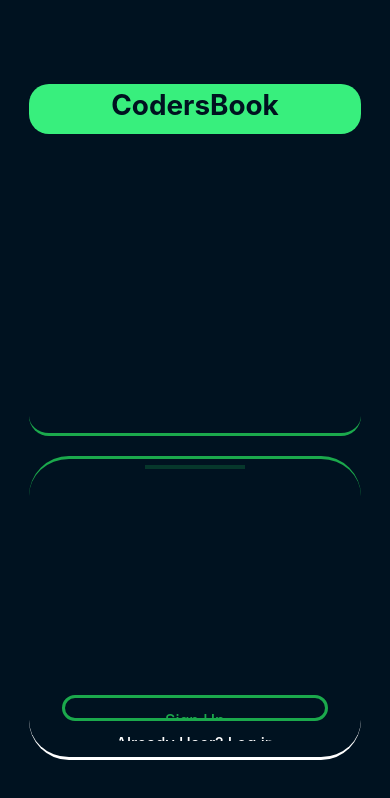
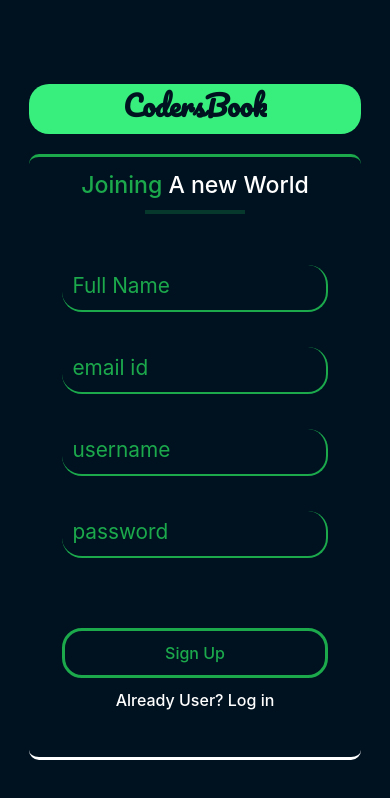
Before and after one commit to subhammahanty235/Codersbook-client-app, a React (Create React App) app: page /signup in a window 390 px wide. Shown: the top 798 px of the page. Built offline with nearby package versions, Linux system fonts and the light colour scheme.

Commit message:
signup page responsiveness improved

```diff
--- a/src/pages/authentication/signup/Signup.jsx
+++ b/src/pages/authentication/signup/Signup.jsx
@@ -53,7 +53,7 @@
                 <div className="logores">
                         <h1 className='text-center'>CodersBook</h1>
                     </div>
-                    <div className="image">
+                    <div className="image763">
                         <img src={imagearray[Math.floor(Math.random() * 4)]} alt="login" />
                         {/* <img src="https://mdbcdn.b-cdn.net/img/Photos/new-templates/bootstrap-login-form/draw2.svg" alt="image" /> */}
                     </div>
@@ -81,12 +81,12 @@
                         {/* <p className="text-center">
                             Aleady A user , Click on the Already User Button to login
                         </p> */}
-                        {/* <div className="buttonbox">
+                        {/* <div className="buttonbox">c
                             <button className="btn-login1">
                                 Sign Up
                             </button>
                             <button className="btn-login2">
-                               Already an User!
+                               Already an User!f
                             </button>
 
                         </div> */}
--- a/src/pages/authentication/signup/signup.css
+++ b/src/pages/authentication/signup/signup.css
@@ -1,24 +1,26 @@
+@import url('https://fonts.googleapis.com/css2?family=Merriweather:ital@1&family=Pacifico&family=Quicksand&family=Source+Sans+Pro:wght@200&display=swap');
+
 .main {
-    /* background-color: rgb(36, 100, 157); */
+
     width: 100vw;
     height: 100vh;
     background-color: #001220;
-    /* position: absolute; */
+
     display: flex;
-    /* flex-direction: column; */
+
     align-items: center;
     justify-content: center;
 }
 
 .innermain {
-    /* background-color: rgb(76, 142, 77); */
+
     width: 85%;
     height: 80%;
     display: flex;
     align-items: center;
     justify-content: center;
     gap: 10px;
-    /* position: absolute; */
+
 }
 .buttonbox{
 
@@ -26,20 +28,29 @@
     display: flex;
     align-items: center;
     justify-content: center;
-    /* border: 2px solid black; */
+
     padding: 0;
 
     margin: 0;
     margin-left: 30px;
 }
-.image {
+.image763 {
     flex: 1;
     width: 50%;
     height: 100%;
-    /* border-right: 2px solid #1ba94c; */
+
 
 }
-
+.image763 img{
+    width: 100%;
+    height: 100%;
+    border-bottom-left-radius: 50px;
+    border-top-left-radius: 50px;
+}
+.logores h1{
+    overflow: hidden;
+    font-family: 'Pacifico', cursive;
+}
 .image img {
     width: 100%;
     height: 100%;
@@ -49,7 +60,7 @@
 
 .form {
     flex: 1;
-    /* border-left: 2px solid #1ba94c; */
+
     width: 50%;
     height: 100%;
     display: flex;
@@ -59,7 +70,7 @@
     border-right: 3px solid #fff;
     border-radius: 50px;
     overflow: hidden;
-    /* border-radius: 50px; */
+
 
 }
 .login__header{
@@ -79,17 +90,17 @@
     border: 2px solid #1ba94c;
 }
 
-/* login button */
+
 .btn-login1{
     background-color: transparent;
     border-width: 3px;
-    /* border-image: linear-gradient(to right, #11998e, #38ef7d); */
+
     margin-top: 60px;
-    /* border-image-slice: 1; */
+
     border: 3px solid #1ba94c;
     background-color: transparent;
     color: #1ba94c;
-    /* font-size: 18px; */
+
     font-weight: 700;
     padding: 10px 0px;
     width: 50%;
@@ -99,9 +110,7 @@
     border-top-right-radius: 0;
     transition: all 0.5s;
 
-    /* background-image: linear-gradient(to right, #11998e, #38ef7d); */
 
-    /* border-bottom: ; */
 }
 
 .btn-login1:active{
@@ -113,9 +122,8 @@
 .btn-login2{
     background-color: transparent;
     border-width: 3px;
-    /* border-image: linear-gradient(to right, #11998e, #38ef7d); */
     margin-top: 70px;
-    /* border-image-slice: 1; */
+
     border: 3px solid #fff;
     border-left: 3px solid #1ba94c;
     background-color: transparent;
@@ -127,9 +135,7 @@
     border-bottom-left-radius: 0;
     border-top-left-radius: 0;
     transition: all 0.5s;
-    /* background-image: linear-gradient(to right, #11998e, #38ef7d); */
 
-    /* border-bottom: ; */
 }
 
 .btn-login2:active{
@@ -138,7 +144,7 @@
     border: 2px solid #fff;
     font-weight: 700;
 }
-/* from inputs */
+
 
 .form__group {
     position: relative;
@@ -161,7 +167,6 @@
     padding: 7px 10px;
     background: transparent;
     transition: all 0.7s;
-    /* text-align: center; */
 
 
 
@@ -204,34 +209,14 @@
     padding-bottom: 6px;
     font-weight: 700;
     border-left: none;border-right: none;
-    /* border-radius: 20px; */
+
     border-width: 3px;
     border-image: linear-gradient(to right, #1ba94c, #38ef7d);
     border-image-slice: 1;
 }
 
-/* reset input */
 
-
-/* .form__field&:required,
-    .form__field&:invalid {
-        box-shadow: none;
-    } */
-
-
-/* demo */
-/* body {
-    font-family: 'Poppins', sans-serif;
-    display: flex;
-    flex-direction: column;
-    justify-content: center;
-    align-items: center;
-    min-height: 100vh;
-    font-size: 1.5rem;
-    background-color: #222222;
-} */
-
-@media screen and (max-width: 1058px) { */
+@media screen and (max-width: 1058px) {
      .innermain{
         flex-direction: column;
         gap: 20px;
@@ -271,15 +256,18 @@
         border-top:3px solid  #1ba94c;
         padding-bottom: 20px;
         border-bottom: 3px solid #fff;
-        border-radius: 40px;
+        border-radius: 10px;
+        /* border-radius: 40px; */
     }
     .form__group{
         width: 80%;
     }
-    .image{
+    .image763{
+        display: none;
         border: none;
         border-bottom:3px solid #1ba94c;
         border-radius: 20px;
     }
 
+
   }
--- a/src/pages/mainapp/home/feed/Posts/posts.css
+++ b/src/pages/mainapp/home/feed/Posts/posts.css
@@ -1,7 +1,7 @@
 .postbox {
     width: 100%;
     height: auto;
-    /* border: 2px solid orange; */
+
     margin: 10px 0px;
     margin-bottom: 50px;
     padding: 0px 10px;
@@ -10,12 +10,12 @@
 #exampleModal {
     position: absolute;
     z-index: 10000;
-    ;
+
 }
 
 .post {
     width: 100%;
-    /* border: 2px solid pink; */
+
     margin: 10px 0px;
     background-color: #fff;
     border-radius: 20px;
@@ -30,9 +30,7 @@
     padding: 05px 10px;
     align-items: center;
     background-color: #38ef7d;
-    /* background-color: #7fe3a2; */
 
-    /* margin-top: 10px; */
 }
 
 .postbyinfo img {
@@ -46,53 +44,51 @@
     display: flex;
     flex-direction: column;
     align-items: left;
-    /* border: 2px solid black; */
+
 }
 
 .nameanddate p {
-    /* border: 2px solid black; */
-    /* text-align: center; */
+
+
     margin-top: auto;
     margin: 0px 10px;
     font-weight: 600;
     font-size: 16px;
-    /* color: #fff; */
-    /* border: 2px solid red; */
+
 }
 
 .nameanddate small {
-    /* border: 2px solid purple; */
+
     margin: 0px 10px;
 }
 
 .posthr {
     margin: 0;
     width: 100%;
-    background-color: black;
-    border: 1px solid black !important;
+    background-color: #001220;
+    border: 1px solid #001220 !important;
 }
 
 .postbuttons {
     width: 100%;
-    /* border: 2px solid red; */
+
     display: flex;
     align-items: center;
     justify-content: space-evenly;
-    /* margin-top: 10px; */
+
 }
 
 .landcmts {
     width: 100%;
-    /* border: 2px solid red; */
+
     display: flex;
     align-items: center;
 
     justify-content: space-evenly;
-    /* margin-top: 10px; */
+
 }
 
 .landcmts p {
-    /* border: 2px solid black;; */
     margin: 0;
     width: 30%;
     font-weight: 500;
@@ -129,7 +125,7 @@
 }
 
 .image {
-    /* border: 3px solid red; */
+
     width: 100%;
     display: flex;
     align-items: center;
@@ -139,7 +135,7 @@
 .conimage img {
     width: 30vw;
     height: 50%;
-    /* border: 3px solid black; */
+
     border-radius: 0;
     margin: 20px
 }
@@ -153,9 +149,9 @@
 .commentcont {
     width: 95%;
     height: auto;
-    /* border: 2px solid black; */
+
     display: flex;
-    /* justify-content: center; */
+
     align-items: center;
     margin-bottom: 10px;
     justify-content: space-evenly;
@@ -166,9 +162,7 @@
     width: fit-content;
     height: 40px;
     background: none;
-    /* border-radius: 50%; */
 
-    /* background-color: aliceblue; */
     border: 2px solid black;
 }
 .imgdp{
@@ -177,20 +171,18 @@
     background: none;
     border-radius: 50%;
 
-    /* background-color: aliceblue; */
-    /* border: 2px solid black; */
+
 }
 
 .maincont {
-    /* border: 2px solid red; */
+
     width: 85%;
     display: flex;
     flex-direction: column;
     background-color: aliceblue;
     border-radius: 20px;
 
-    /* align-items: center; */
-    /* justify-content: space-between; */
+
 }
 
 .innermaincont {
@@ -207,7 +199,7 @@
     padding: 0px;
     margin: 0;
     font-weight: 600;
-    /* text-align: center; */
+
 
 }
 
@@ -235,7 +227,7 @@
 }
 .inputandbutton{
     width: 93%;
-    /* border: 1px solid red; */
+
 }
 .inputandbutton input{
     width: 80%;
--- a/src/pages/mainapp/home/feed/newpost/Postnew.jsx
+++ b/src/pages/mainapp/home/feed/newpost/Postnew.jsx
@@ -40,6 +40,8 @@
                 body:JSON.stringify(data_to_upload)
             })
             data =await data.json();
+            setText("");
+            setImage("");
             console.log(data)
             // console.log(data_to_upload.image)
             // console.log(JSON.stringify(data_to_upload))
```
Also changed, not shown: src/components/noposts/noposts.css (+3 -4 lines), src/pages/authentication/login/login.css (+13 -40 lines), src/pages/mainapp/home/Profiles/profile.css (+21 -33 lines), src/pages/mainapp/home/feed/feedbox.css (+4 -5 lines), src/pages/mainapp/home/feed/newpost/postnew.css (+4 -5 lines), src/pages/mainapp/home/home.css (+12 -15 lines), src/pages/mainapp/home/sidebar/sidenav.css (+6 -10 lines), src/pages/mainapp/navbar/navbar.css (+8 -21 lines).
